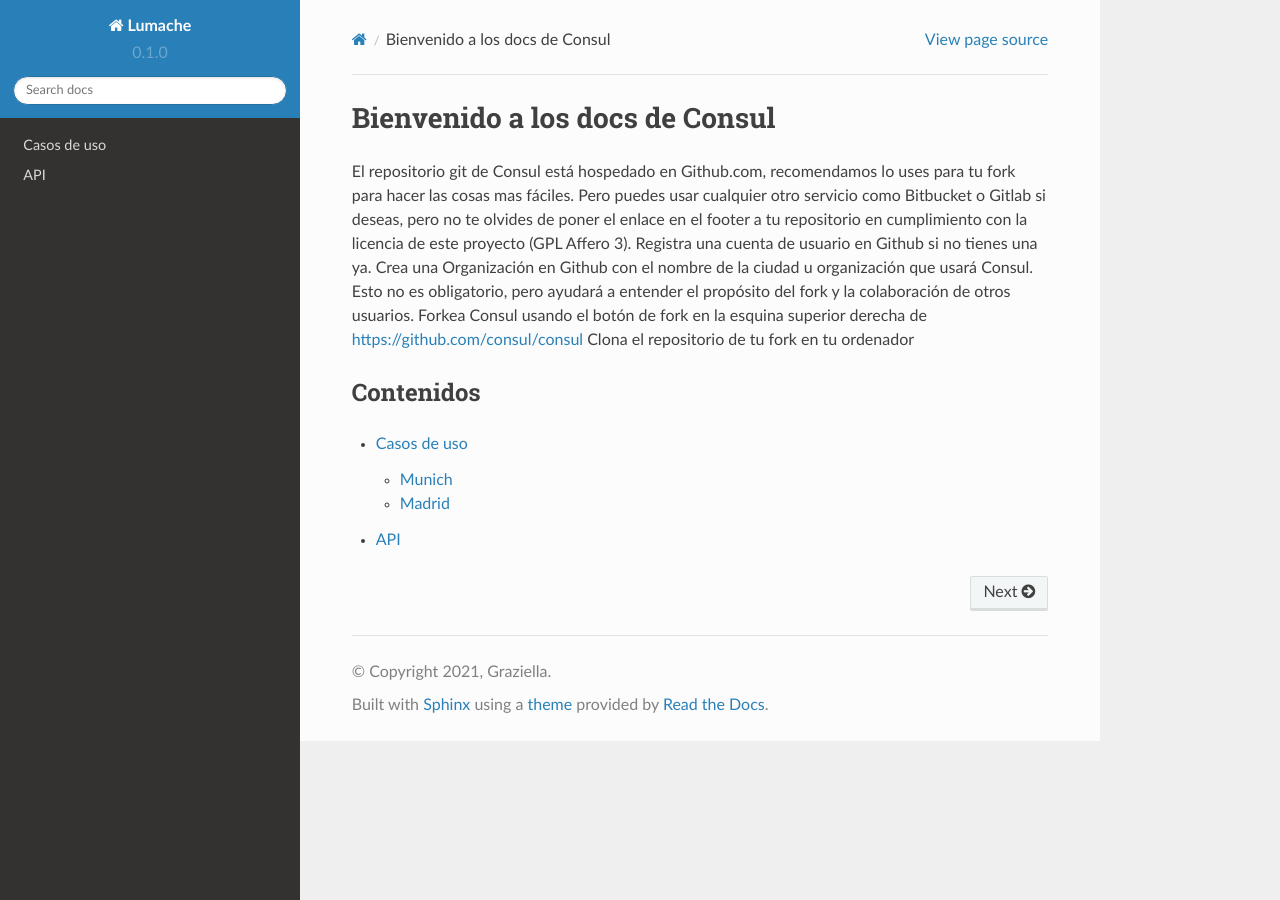
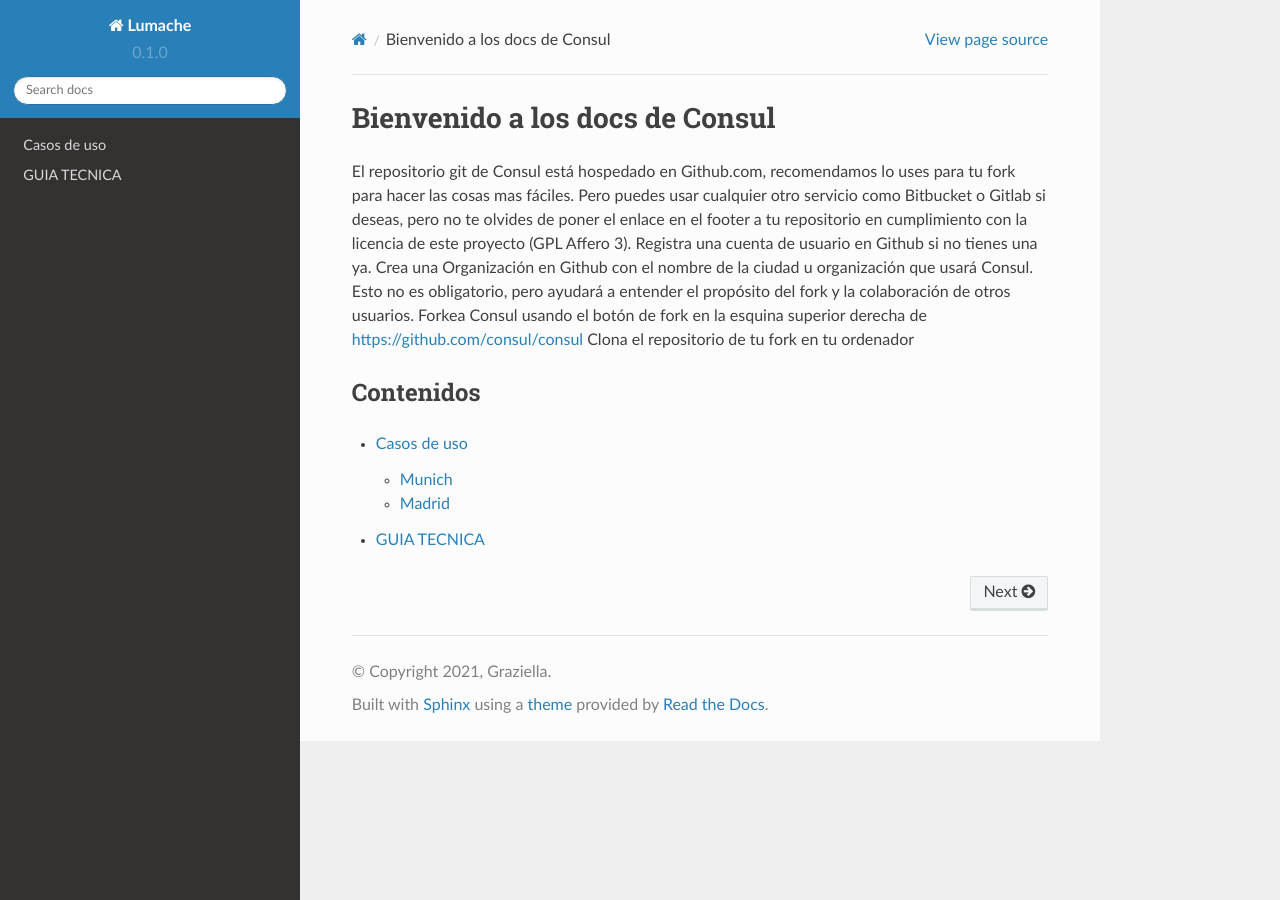
Before and after one commit to cronopioelectronico/testreadthedocs_es, a Sphinx documentation site: the page built from docs/source/index.rst, in a window 1280 px wide. Built offline with Sphinx 7.4.7 and the Read the Docs theme 2.0.0, drawn with Linux system fonts in a browser that asks for light colours.

Commit message:
Update api.rst

```diff
--- a/docs/source/api.rst
+++ b/docs/source/api.rst
@@ -1,5 +1,5 @@
-API
-===
+GUIA TECNICA
+============
 
 .. autosummary::
    :toctree: generated
```
